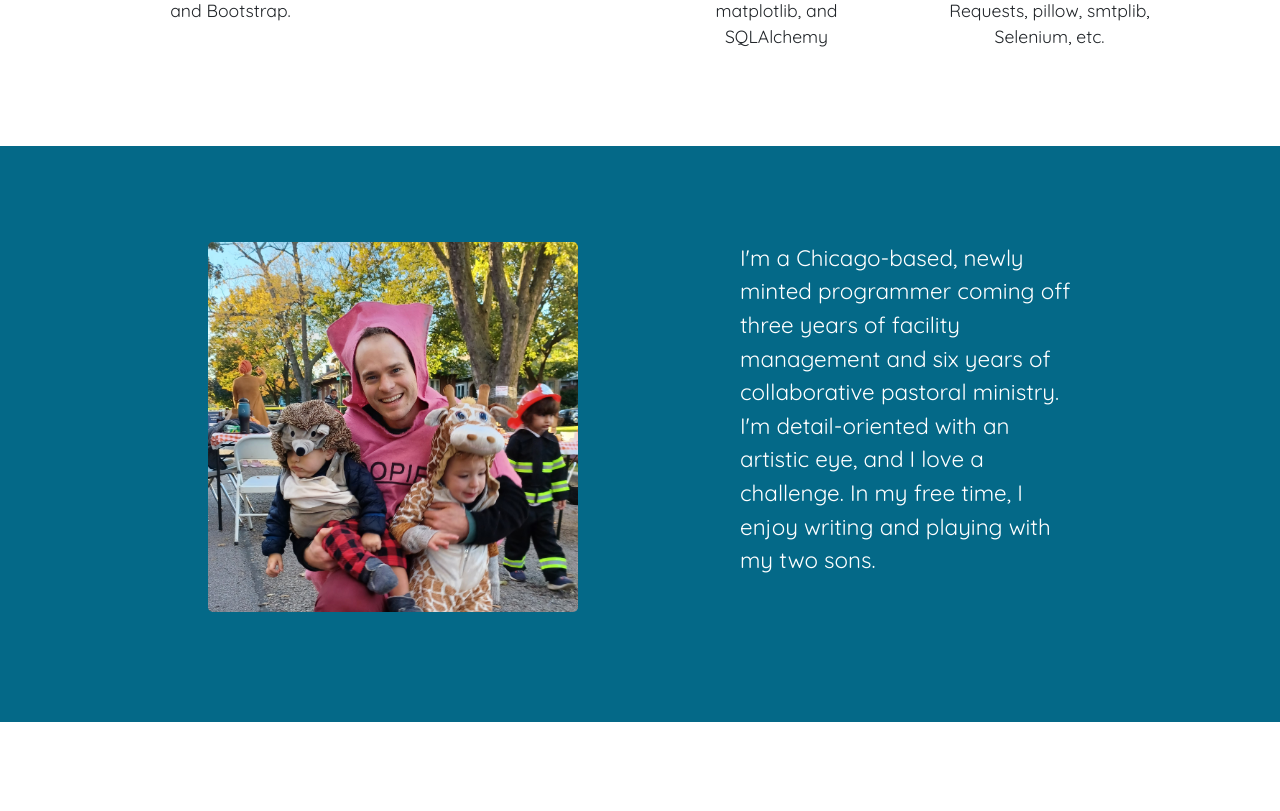
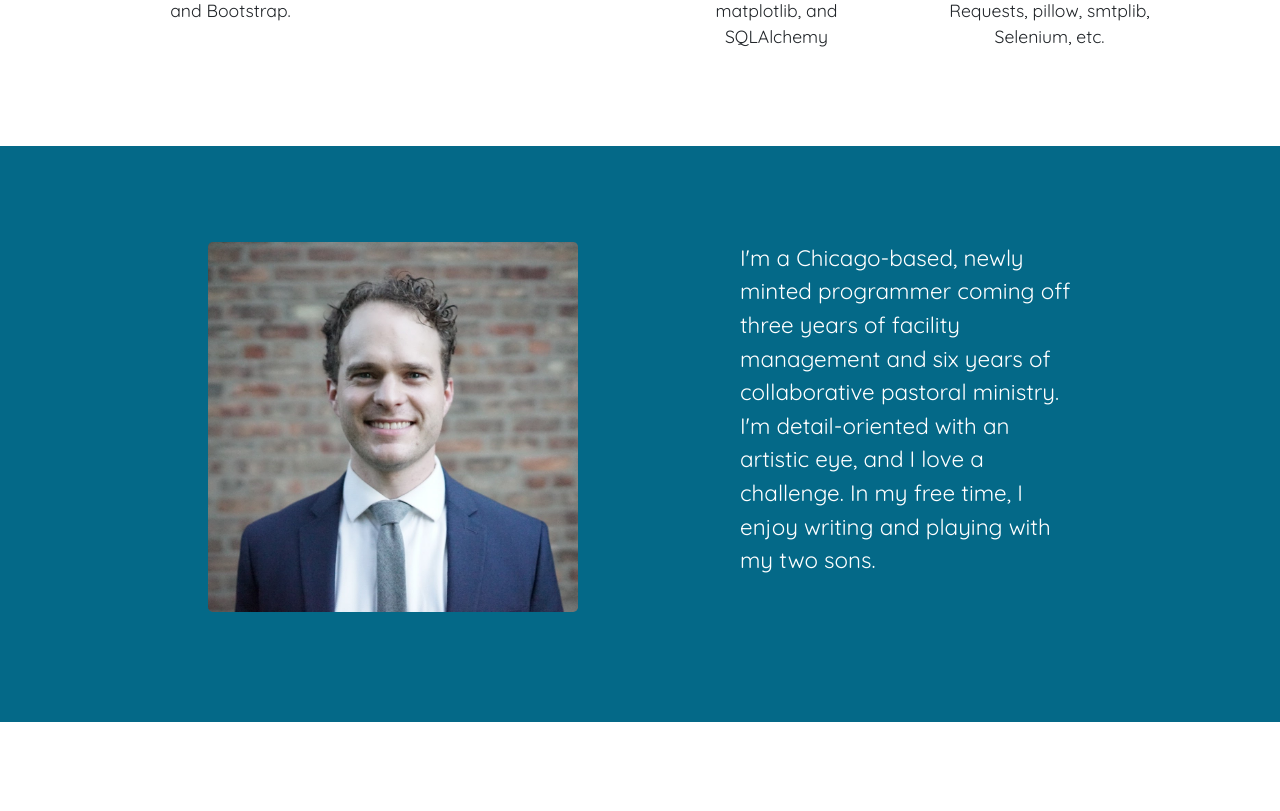
Before and after one commit to phillandin/portfolio-website, a Flask app: page / in a window 1280 px wide. Shown: the part 1127-1938 px from the top of the page. Run offline with Flask 2, Linux system fonts and the light colour scheme; some libraries are stand-ins or nearby versions.

Commit message:
change bio pic

```diff
--- a/templates/index.html
+++ b/templates/index.html
@@ -88,7 +88,7 @@
             <div class="container px-4 text-center">
                 <div class="row gx-4 gx-lg-5 justify-content-evenly text-start">
                     <div class="headshot">
-                        <img class="profile rounded-3" src="static/assets/img/placeholder-profile.jpg">
+                        <img class="profile rounded-3" src="static/assets/img/website-headshot.jpeg">
                     </div>
                     <div class="bio">
                         <p class="lead mb-5">
```
Also changed, not shown: static/assets/img/website-headshot.jpeg (added).
